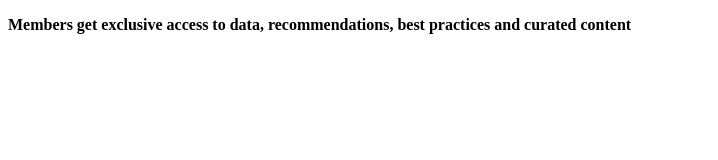
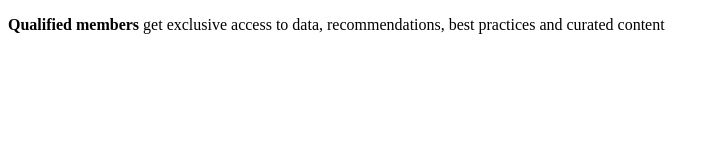
Before and after one commit to jenklin/jenklin.github.io, a plain HTML site: page index.html in a window 1280 px wide. Shown: the whole page, without its empty margins (0-718 px from the left). Drawn offline with Linux system fonts and the light colour scheme.

Commit message:
Update index.html

```diff
--- a/index.html
+++ b/index.html
@@ -4,5 +4,5 @@
     <title>jenklin</title>
   </head>
   <body>
-    <p> <strong>Members<strong> get exclusive access to data, recommendations, best practices and curated content  <p>
+    <p> <strong>Qualified members</strong> get exclusive access to data, recommendations, best practices and curated content  <p>
 </html>
```
